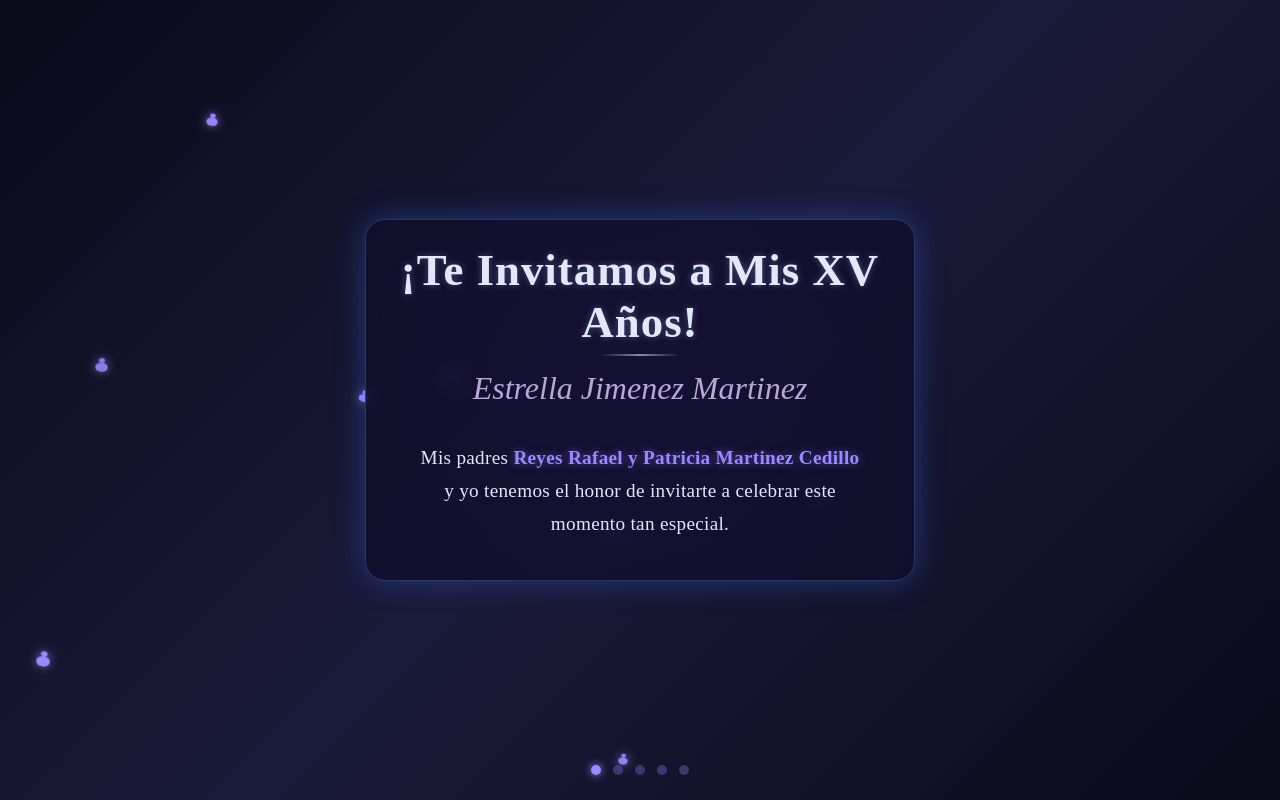
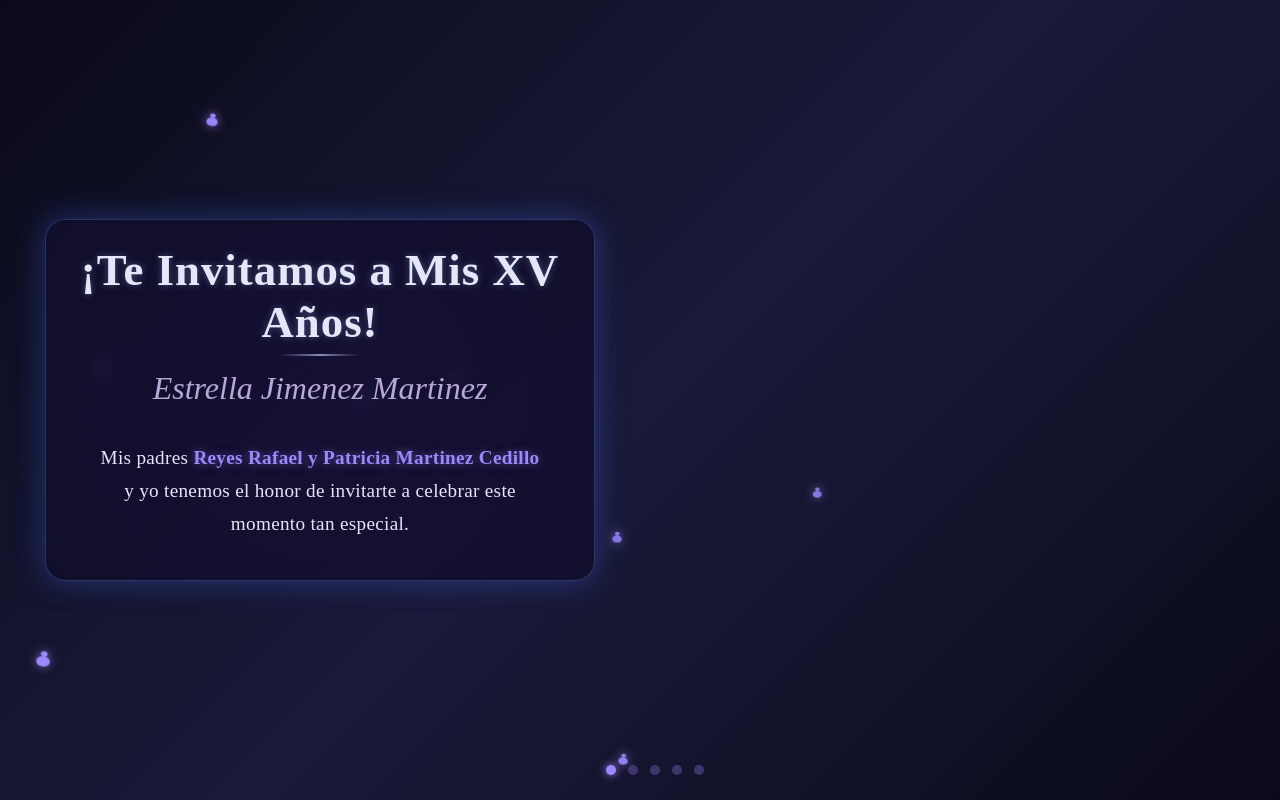
Before and after one commit to Rafa-hud/star_jmz, a React (Create React App) app: page / in a window 1280 px wide. Built offline with nearby package versions, Linux system fonts and the light colour scheme.

Commit message:
xv_nueva11

```diff
--- a/src/App.js
+++ b/src/App.js
@@ -55,7 +55,7 @@ const SlideContainer = styled.div`
   display: flex;
   flex-direction: column;
   justify-content: center;
-  align-items: center;
+  align-items: flex-start; /* Cambiado de center a flex-start */
   position: relative;
   padding: 15px;
   box-sizing: border-box;
@@ -72,7 +72,7 @@ const ContentBox = styled(motion.div)`
   padding: 1.5rem;
   width: 100%;
   max-width: 500px;
-  margin: 0 auto;
+  margin: 0 0 0 20px; /* Cambiado el margen para alinear a la izquierda */
   position: relative;
   overflow: hidden;
   display: flex;
@@ -93,11 +93,13 @@ const ContentBox = styled(motion.div)`
   @media (max-width: 480px) {
     padding: 1.2rem;
     max-width: 95%;
+    margin: 0 0 0 10px; /* Ajuste para móviles */
   }
 
   @media (max-width: 360px) {
     padding: 1rem;
     max-width: 98%;
+    margin: 0 0 0 5px; /* Ajuste para móviles pequeños */
   }
 `;
 
```
